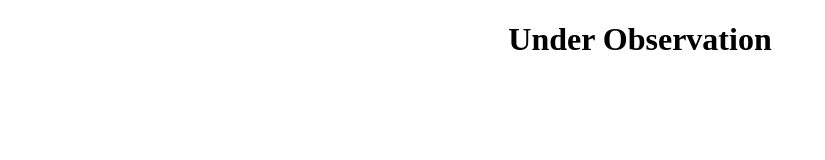
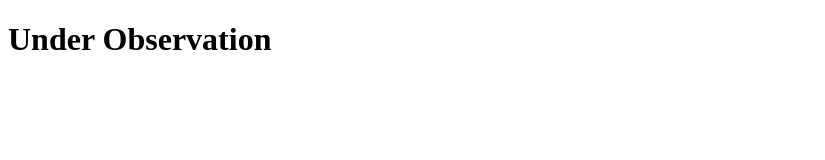
Before and after one commit to MassiveDeath/Oribat, a plain HTML site: page Assimilated Knowledge.html in a window 1280 px wide. Shown: the whole page, without its empty margins (0-825 px from the left). Drawn offline with Linux system fonts and the light colour scheme.

Commit message:
Update Assimilated Knowledge.html

```diff
--- a/Assimilated Knowledge.html
+++ b/Assimilated Knowledge.html
@@ -5,7 +5,7 @@
     <title>Assimilated Knowledge</title>
   </head>
   <body>
-    <h1><center>Under Observation</center></h1>
+    <h1>Under Observation</h1>
 
   </body>
 </html>
```
